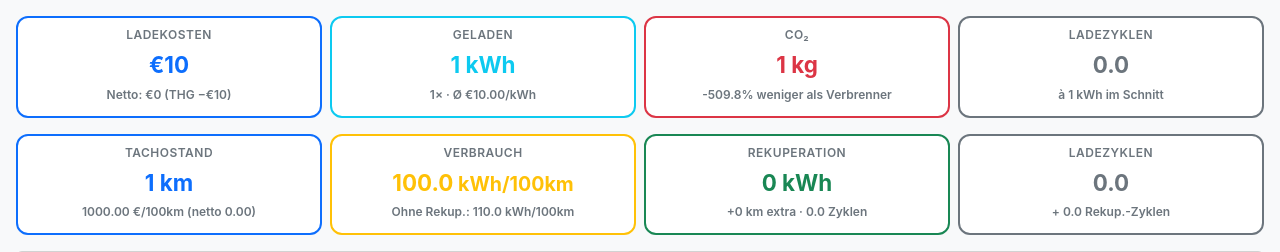
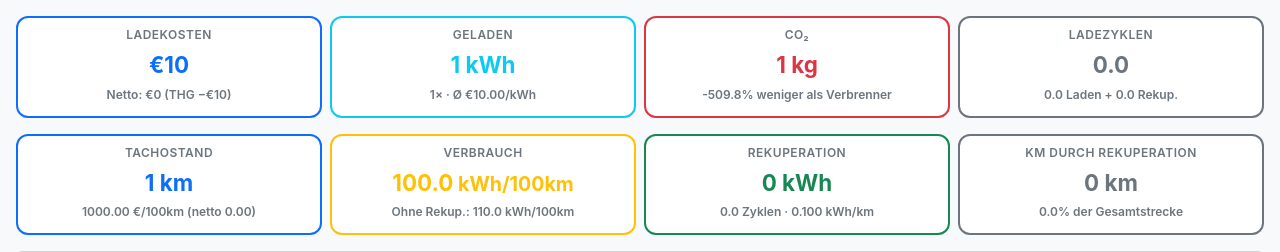
Before and after one commit to robeertm/ev-charge-tracker, a Flask app: page / in a window 1280 px wide. Shown: the part 57-309 px from the top of the page. Run offline with Flask 3, Linux system fonts and the light colour scheme; tables that the repository leaves empty hold one stand-in row (values such as "Sample post").

Commit message:
Consolidate charge cycles KPI and add km-by-recuperation card
Single charge cycles card with combined total (load + recuperation).
Replaced duplicate cycles card with km gained through recuperation.

Co-Authored-By: Claude Opus 4.6 (1M context) <noreply@anthropic.com>

```diff
--- a/templates/dashboard.html
+++ b/templates/dashboard.html
@@ -50,8 +50,8 @@
         <div class="card kpi-card border-secondary">
             <div class="card-body text-center p-2">
                 <div class="kpi-label">Ladezyklen</div>
-                <div class="kpi-value text-secondary">{{ stats.charge_cycles }}</div>
-                <div class="kpi-label mt-1" style="text-transform:none; letter-spacing:0">à {{ "{:,.0f}".format(stats.total_kwh / stats.total_charges).replace(",", ".") }} kWh im Schnitt</div>
+                <div class="kpi-value text-secondary">{{ stats.charge_cycles + stats.recup_cycles }}</div>
+                <div class="kpi-label mt-1" style="text-transform:none; letter-spacing:0">{{ stats.charge_cycles }} Laden + {{ stats.recup_cycles }} Rekup.</div>
             </div>
         </div>
     </div>
@@ -83,16 +83,16 @@
             <div class="card-body text-center p-2">
                 <div class="kpi-label">Rekuperation</div>
                 <div class="kpi-value text-success">{{ "{:,.0f}".format(stats.total_recuperation).replace(",", ".") }} kWh</div>
-                <div class="kpi-label mt-1" style="text-transform:none; letter-spacing:0">+{{ "{:,.0f}".format(stats.recup_extra_km).replace(",", ".") }} km extra · {{ stats.recup_cycles }} Zyklen</div>
+                <div class="kpi-label mt-1" style="text-transform:none; letter-spacing:0">{{ stats.recup_cycles }} Zyklen · {{ "%.3f"|format(stats.total_recuperation / stats.total_km) }} kWh/km</div>
             </div>
         </div>
     </div>
     <div class="col-6 col-lg-3">
         <div class="card kpi-card border-secondary">
             <div class="card-body text-center p-2">
-                <div class="kpi-label">Ladezyklen</div>
-                <div class="kpi-value text-secondary">{{ stats.charge_cycles }}</div>
-                <div class="kpi-label mt-1" style="text-transform:none; letter-spacing:0">+ {{ stats.recup_cycles }} Rekup.-Zyklen</div>
+                <div class="kpi-label">km durch Rekuperation</div>
+                <div class="kpi-value text-secondary">{{ "{:,.0f}".format(stats.recup_extra_km).replace(",", ".") }} km</div>
+                <div class="kpi-label mt-1" style="text-transform:none; letter-spacing:0">{{ "%.1f"|format(stats.recup_extra_km / stats.total_km * 100) }}% der Gesamtstrecke</div>
             </div>
         </div>
     </div>
```
